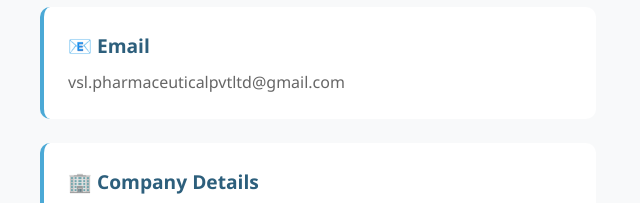
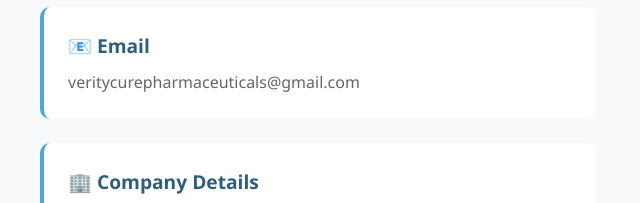
Before and after one commit to veritycurepharmaceuticals/veritycurepharmaceuticals.github.io, a plain HTML site: page index.htm in a window 1280 px wide. Shown: the part 2812-3015 px from the top of the page, 20-660 px from the left. Drawn offline with Linux system fonts and the light colour scheme.

Commit message:
Updated mail

```diff
--- a/index.htm
+++ b/index.htm
@@ -150,7 +150,7 @@
                     </div>
                     <div class="info-card">
                         <h4>📧 Email</h4>
-                        <p>vsl.pharmaceuticalpvtltd@gmail.com</p>
+                        <p>veritycurepharmaceuticals@gmail.com</p>
                     </div>
                     <div class="info-card">
                         <h4>🏢 Company Details</h4>
@@ -158,7 +158,7 @@
                     </div>
                 </div>
                 <div class="contact-form">
-                    <form action="https://formsubmit.co/vsl.pharmaceuticalpvtltd@gmail.com" method="POST">
+                    <form action="https://formsubmit.co/veritycurepharmaceuticals@gmail.com" method="POST">
                         <input type="text" name="name" placeholder="Your Name" required>
                         <input type="email" name="email" placeholder="Your Email" required>
                         <input type="text" name="subject" placeholder="Subject" required>
@@ -217,4 +217,5 @@
         });
     </script>
 </body>
+
 </html>
```
